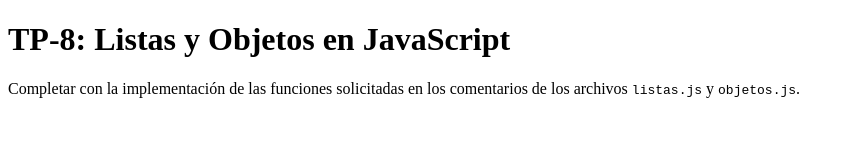
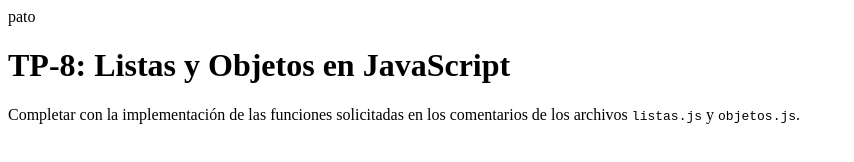
Before and after one commit to foxcraftYT/plataformas-moviles-entregas, a plain HTML site: page tp-7/index.html in a window 1280 px wide. Shown: the whole page, without its empty margins (0-854 px from the left). Drawn offline with Linux system fonts and the light colour scheme.

Commit message:
Update index.html

```diff
--- a/tp-7/index.html
+++ b/tp-7/index.html
@@ -6,6 +6,7 @@
 	<title>TP-7: Listas y Objetos en JavaScript</title>
 </head>
 <body>
+	pato
     <h1>TP-8: Listas y Objetos en JavaScript</h1>
     <p>Completar con la implementación de las funciones solicitadas en los comentarios de los archivos <code>listas.js</code> y <code>objetos.js</code>.</p>
     <script src="listas.js"></script>
```
